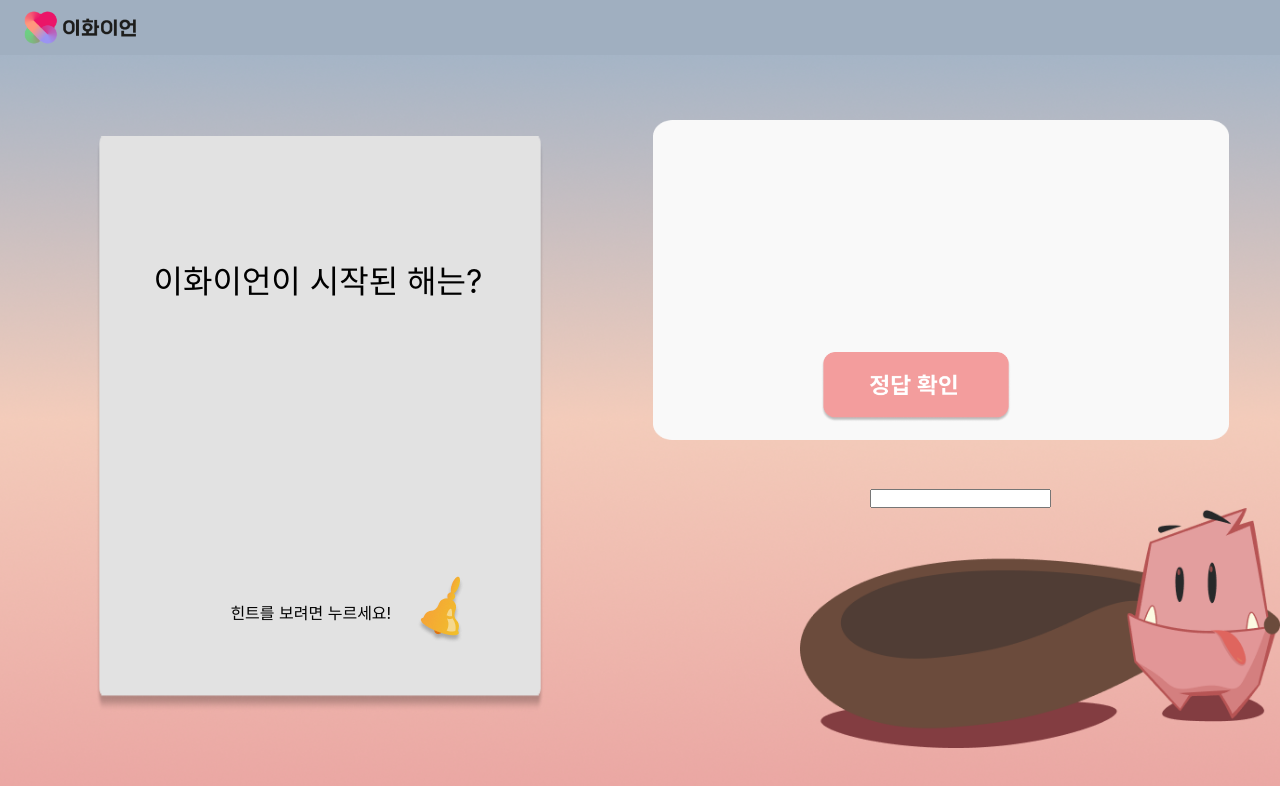
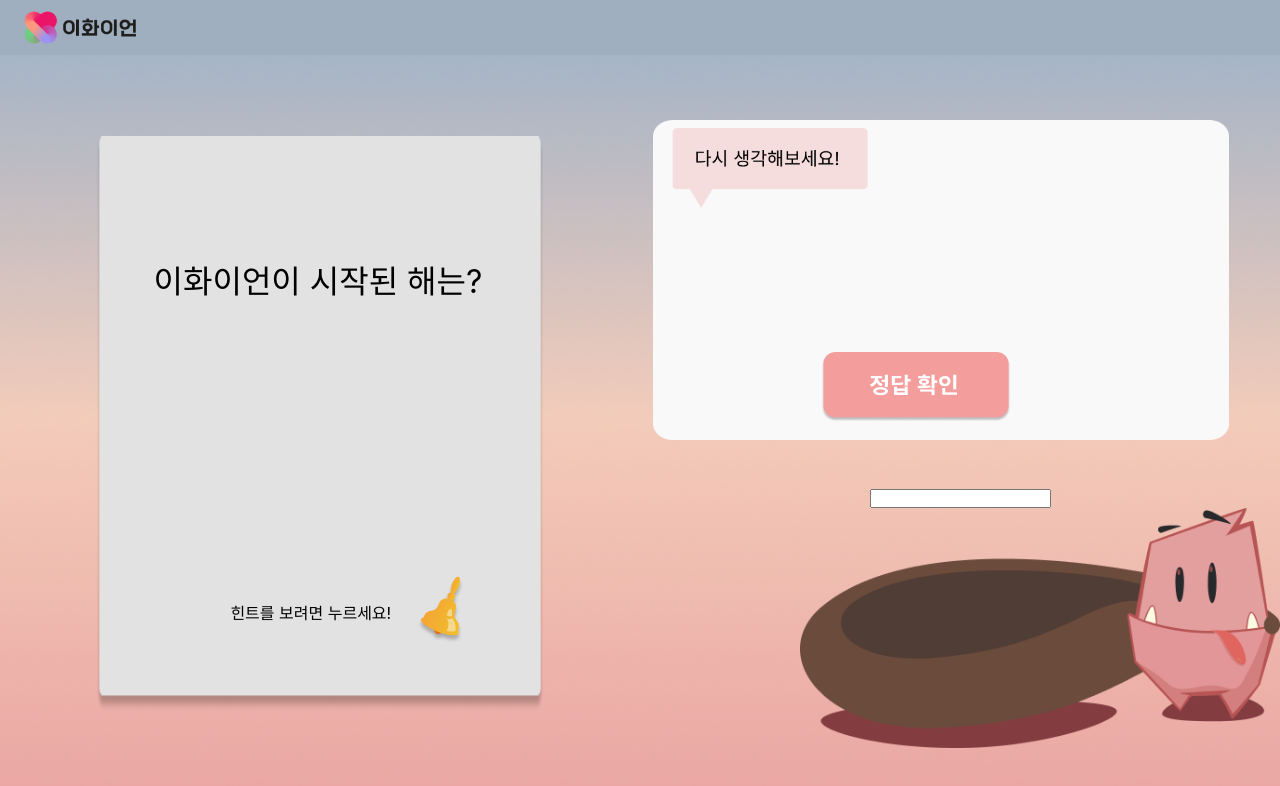
Before and after one commit to Ewhaian-WebEngineering/pearflower2022, a React (Create React App) app: page /gamemain in a window 1280 px wide. Both pictures are taken after a click on the picture 916 px from the left and 387 px from the top of the page. Shown: the top 786 px of the page. Built offline with nearby package versions, Linux system fonts and the light colour scheme.

Commit message:
다시 생각해보세요

```diff
--- a/src/views/game/GameMain.css
+++ b/src/views/game/GameMain.css
@@ -2,6 +2,8 @@
     * {
         text-align: center;
     }
+
+
 
     /*문제 나오는 박스*/
     .main1 {
@@ -57,12 +59,23 @@
         top: 0;
     }
 
+    .wrong {
+        position: absolute;
+        top: 0;
+        margin-top: 10%;
+        margin-left: 10%;
+        width: 20w;
+        height: 10vh;
+        z-index: 2;
+    }
+
     #result_rec {
         position: absolute;
         right: 4vw;
         width: 45vw;
         top: 15vh;
         height: 40vh;
+        z-index: 1;
     }
 
     .inputAnswer {
@@ -75,6 +88,7 @@
         top: 44vh;
         right: 21vw;
         cursor: pointer;
+        z-index: 3;
     }
 
     #_answerBtn {
--- a/src/views/game/GameMain.js
+++ b/src/views/game/GameMain.js
@@ -11,7 +11,6 @@ const questions = [
         index: 1,
         question: "이화이언이 시작된 해는?",
         answer: "2001",
-        len: 4,
         hint: "우리나라가 월드컵과 붉은 악마로 가득했던 시기 - 1",
         item: "g"
     },
@@ -19,14 +18,12 @@ const questions = [
         index: 2,
         question: "이화여자대학교 생협 메뉴 중 하나로, \n아이스티와 아메리카노를 섞은 인기 메뉴의 명칭은?",
         answer: "아이스티노",
-        len: 5,
         hint: "첫 번째 메뉴의 네 글자와 두 번째 메뉴의 한 글자를 적절히 섞어 보세요!",
         item: "o"
     }, {
         index: 3,
         question: "이화이언의 운영진 팀의 개수는?",
         answer: "3",
-        len: 3,
         hint: "21 나누기 7, 27 나누기 9의 공통점은?",
         item: "o"
     },
@@ -34,14 +31,12 @@ const questions = [
         index: 4,
         question: "이번 11월, 이화이언에서 개최하는 행사의 명칭은?",
         answer: "배꽃정원",
-        len: 4,
         hint: "이화여자대학교를 대표하는 꽃 + 꽃을 주로 키우는 장소 중 하나의 명칭",
         item: "d"
     }, {
         index: 5,
         question: "이화이언에서 비밀단어를 입장하면 접속 가능한 곳은?",
         answer: "비밀의화원",
-        len: 5,
         hint: "이화이언 사이트 우측 상단 메뉴의 '열쇠고리' 아이콘을 누르면 접속 가능한 곳은?",
         item: "l"
     },
@@ -49,7 +44,6 @@ const questions = [
         index: 6,
         question: "이화여자대학교를 대표하는 숫자 4자리",
         answer: "1886",
-        len: 4,
         hint: "이화학당이 창설된 해",
         item: "u"
     },
@@ -57,14 +51,12 @@ const questions = [
         index: 7,
         question: "이화여자대학교캠퍼스복합단지라고도 불리는\n 이화여자대학교의 대표 건축물 명칭은?",
         answer: "ECC",
-        len: 3,
         hint: "각 단어를 끊어 영어로 바꿔보고, 각 영단어의 첫 이니셜을 조합해보세요!",
         item: "c"
     }, {
         index: 8,
         question: "이화여자대학교에서 뽀미와 뽀삐를 볼 수 있는 장소는?",
         answer: "학생문화관",
-        len: 5,
         hint: "연습실부터 생협, 라운지, 동방까지 없는 게 없는 이 곳은 어디?",
         item: "k"
     }
@@ -76,24 +68,34 @@ function GameMain() {
     const [currentIndex, setCurrentIndex] = useState(0);
     const [userAnswer, setUserAnswer] = useState('');
     const [popUp, setpopUp] = useState(false);
+    const [visible, setVisible] = useState(false);
 
     const navigate = useNavigate();
 
+    function wrong() {
+
+    }
+
     //해당 인덱스답과 사용자 입력 답이 맞을 시 , currentIndex+1
-    const checkAns = () => {
+    function checkAns() {
         if (currentIndex < 7 && userAnswer === questions[currentIndex].answer) {
+            setVisible((visible) => false)
             setCurrentIndex(currentIndex + 1)
         } else if (currentIndex === 7 && userAnswer === questions[currentIndex].answer) {
+            setVisible((visible) => false)
             navigate('/finalgame');
+        } else if (userAnswer !== questions[currentIndex].answer) { /*다시 생각해보세요*/
+            setVisible((visible) => true);
         }
+    }
 
-    }
 
     // const onCheckEnter = (e) => {   /*enter키 눌러도 반환*/
     //     if (e.key === 'Enter') {
     //         checkAns();
     //     }
     // }
+
 
 
 
@@ -109,6 +111,9 @@ function GameMain() {
             <div className="gamemiddle">
                 <div className="main1">
                     <img className="_question" alt="question" src="/img/game/Question.png" />
+                    {
+                        visible && <img className="wrong" src="/img/game/wrong.png"></img>
+                    }
                     <span>
 
                         {/* <span className="popupHint">{questions[currentIndex].hint}</span> */}
```
Also changed, not shown: public/img/game/wrong.png (added).
